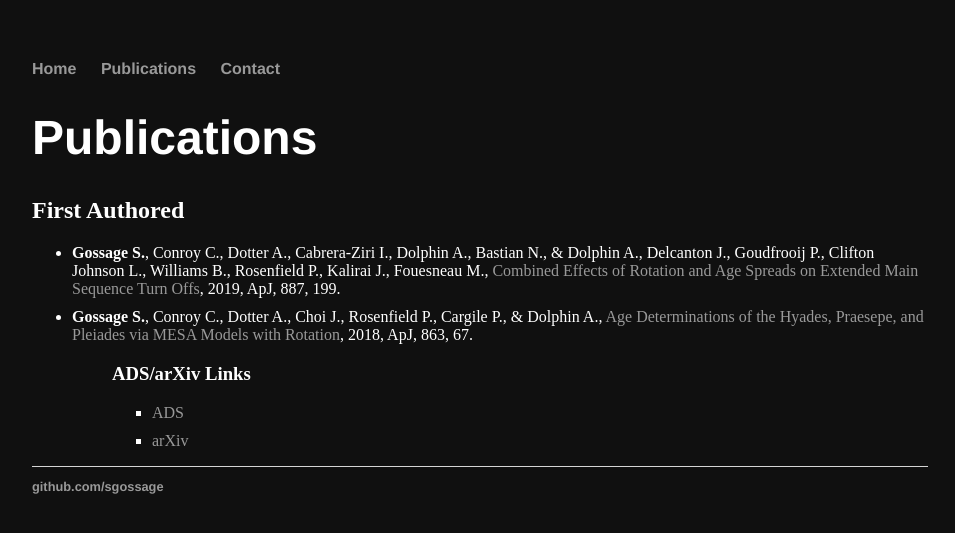
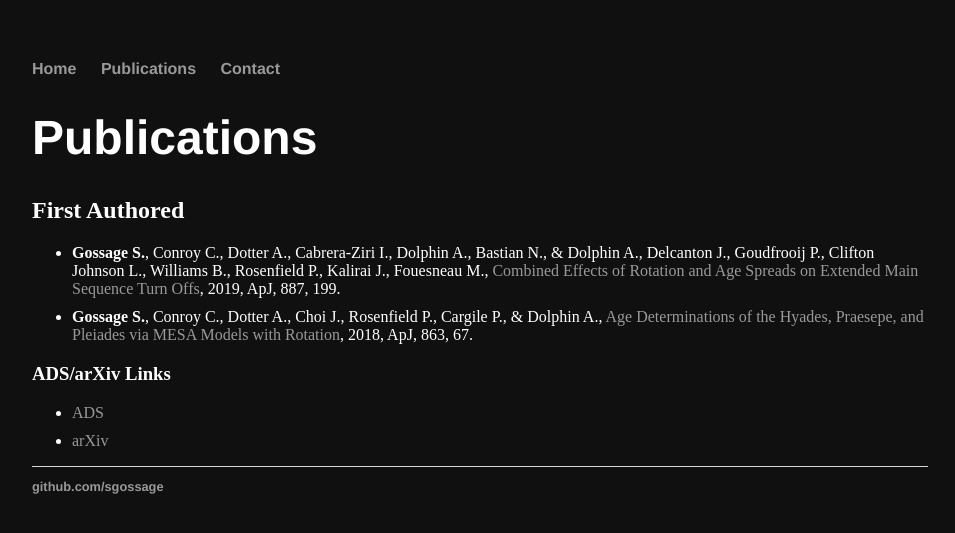
Before and after one commit to sgossage/sgossage.github.io, a Jekyll site: the page built from publications/index.html, in a window 1280 px wide. Shown: the top 533 px of the page, without its empty margins (160-1115 px from the left). Built offline with Jekyll 4.4.1, drawn with Linux system fonts in a browser that asks for light colours.

Commit message:
restyle pub page

```diff
--- a/publications/index.html
+++ b/publications/index.html
@@ -16,7 +16,7 @@ title: Publications
         </li>
       {% endif %}
     {% endfor %}
-  <ul>
+  </ul>
 
   <h3>ADS/arXiv Links</h3>
   <ul>
@@ -26,6 +26,6 @@ title: Publications
     <li style=" margin-bottom: 10px">
     <a href=https://arxiv.org/find/astro-ph/1/au:+Gossage_S/0/1/0/all/0/1>arXiv</a>
     </li>
-  <ul>
+  </ul>
 
 </div>
```
